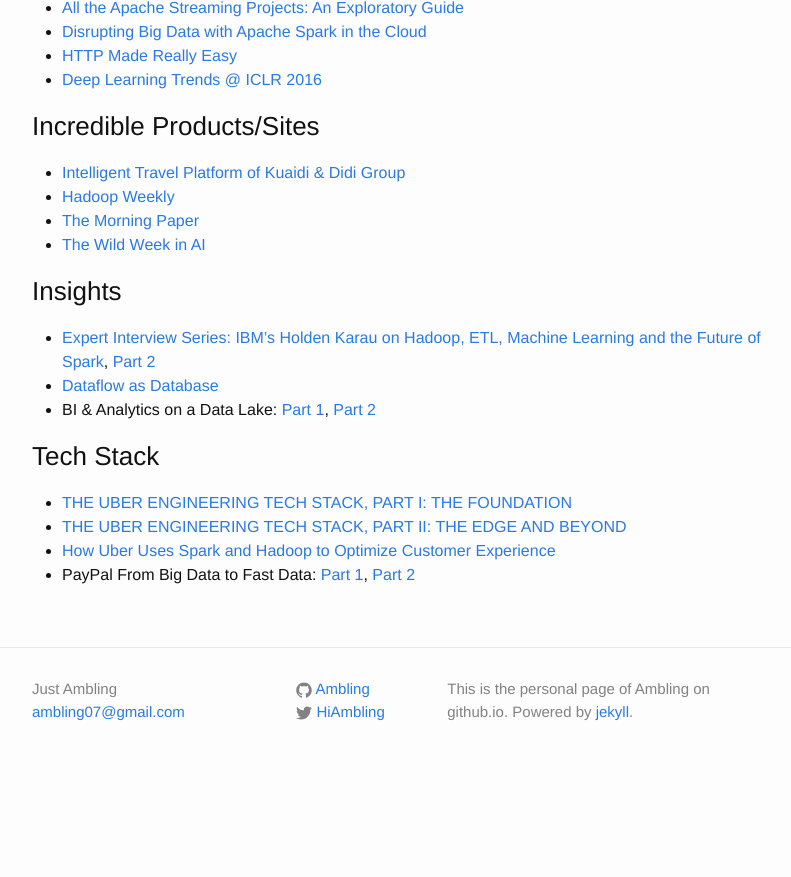
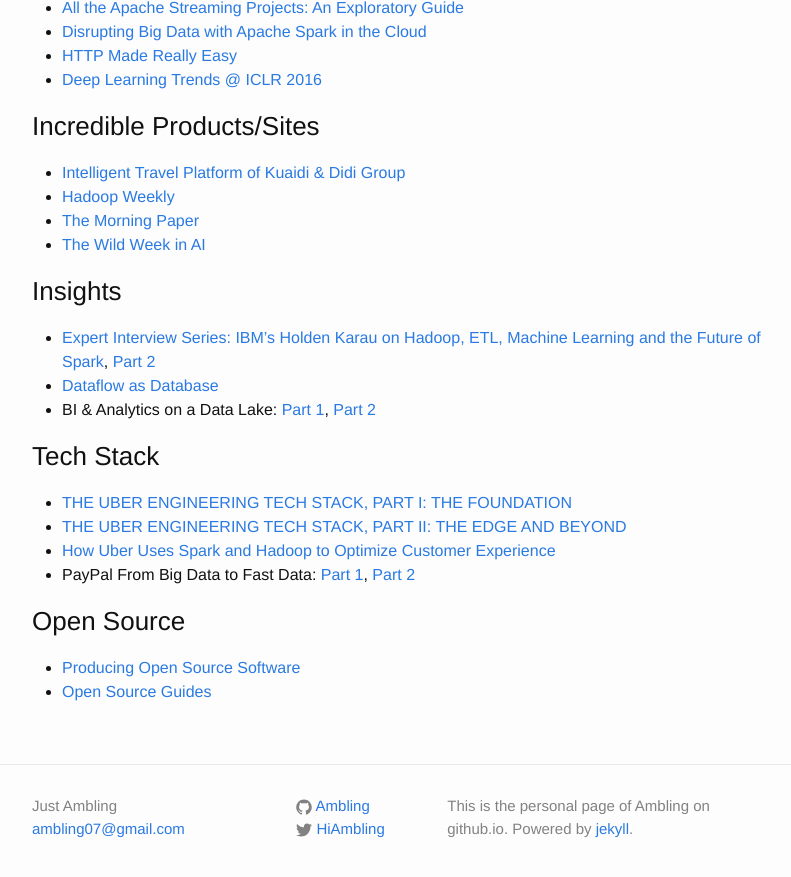
Before and after one commit to ambling/ambling.github.io, a Jekyll site: the page built from 00-recommands.md, in a window 1280 px wide and 900 px high, scrolled down 2160 px. Shown: the top 877 px of the window, without its empty margins (238-1029 px from the left). Built offline with Jekyll 4.4.1, drawn with Linux system fonts in a browser that asks for light colours; before the commit the page ends 2943 px from its top, so only the background shows below that.

Commit message:
add two open source guide

```diff
--- a/00-recommands.md
+++ b/00-recommands.md
@@ -102,3 +102,7 @@ permalink: /recommands/
 - [THE UBER ENGINEERING TECH STACK, PART II: THE EDGE AND BEYOND](https://eng.uber.com/tech-stack-part-two/)
 - [How Uber Uses Spark and Hadoop to Optimize Customer Experience](https://www.datanami.com/2015/10/05/how-uber-uses-spark-and-hadoop-to-optimize-customer-experience/)
 - PayPal From Big Data to Fast Data: [Part 1](https://www.paypal-engineering.com/2016/11/08/from-big-data-to-fast-data-in-four-weeks-or-how-reactive-programming-is-changing-the-world-part-1/), [Part 2](https://www.paypal-engineering.com/2016/11/18/from-big-data-to-fast-data-in-four-weeks-or-how-reactive-programming-is-changing-the-world-part-2/)
+
+### Open Source
+- [Producing Open Source Software](http://producingoss.com/)
+- [Open Source Guides](https://opensource.guide/)
```
